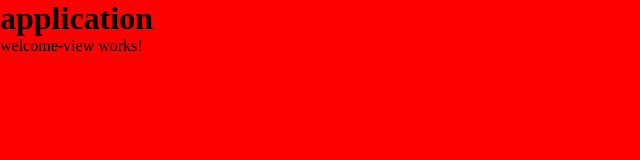
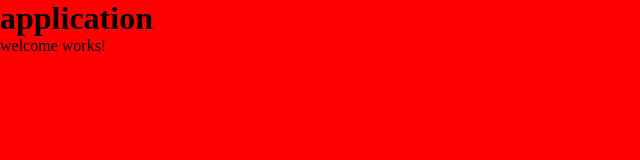
Before and after one commit to loredami/app, an Angular app: page / in a window 1280 px wide. Shown: the top 160 px of the page, without its empty margins (0-640 px from the left). Built offline with nearby package versions, Linux system fonts and the light colour scheme.

Commit message:
refactor(welcome): move view component in containers folder

```diff
--- /dev/null
+++ b/src/app/welcome/containers/index.ts
@@ -0,0 +1,5 @@
+import { WelcomeComponent } from './welcome/welcome.component'
+
+export const containers: any[] = [WelcomeComponent];
+
+export * from './welcome/welcome.component';
--- /dev/null
+++ b/src/app/welcome/containers/welcome/welcome.component.html
@@ -0,0 +1,3 @@
+<p>
+  welcome works!
+</p>
--- /dev/null
+++ b/src/app/welcome/containers/welcome/welcome.component.ts
@@ -0,0 +1,15 @@
+import { Component, OnInit } from '@angular/core';
+
+@Component({
+  selector: 'app-welcome',
+  templateUrl: './welcome.component.html',
+  styleUrls: ['./welcome.component.scss']
+})
+export class WelcomeComponent implements OnInit {
+
+  constructor() { }
+
+  ngOnInit() {
+  }
+
+}
--- a/src/app/welcome/welcome-routing.module.ts
+++ b/src/app/welcome/welcome-routing.module.ts
@@ -1,9 +1,9 @@
 import { NgModule } from '@angular/core';
 import { Routes, RouterModule } from '@angular/router';
-import { WelcomeViewComponent } from './welcome-view/welcome-view.component';
+import { WelcomeComponent } from './containers';
 
 const routes: Routes = [
-  {path: '', component: WelcomeViewComponent}
+  {path: '', component: WelcomeComponent}
 ];
 
 @NgModule({
--- a/src/app/welcome/welcome-view/welcome-view.component.html
+++ /dev/null
@@ -1,3 +0,0 @@
-<p>
-  welcome-view works!
-</p>
--- a/src/app/welcome/welcome-view/welcome-view.component.ts
+++ /dev/null
@@ -1,15 +0,0 @@
-import { Component, OnInit } from '@angular/core';
-
-@Component({
-  selector: 'app-welcome-view',
-  templateUrl: './welcome-view.component.html',
-  styleUrls: ['./welcome-view.component.scss']
-})
-export class WelcomeViewComponent implements OnInit {
-
-  constructor() { }
-
-  ngOnInit() {
-  }
-
-}
--- a/src/app/welcome/welcome.module.ts
+++ b/src/app/welcome/welcome.module.ts
@@ -1,16 +1,14 @@
 import { NgModule } from '@angular/core';
 import { CommonModule } from '@angular/common';
 import { WelcomeRoutingModule } from './welcome-routing.module';
-import { WelcomeViewComponent } from './welcome-view/welcome-view.component';
+import { containers } from './containers';
 
 @NgModule({
   imports: [
     WelcomeRoutingModule,
     CommonModule
   ],
-  declarations: [
-    WelcomeViewComponent
-  ]
+  declarations: [...containers]
 })
 export class WelcomeModule {
 }
```
Also changed, not shown: src/app/welcome/containers/welcome/welcome.component.scss (added), 1 other file (tests, documents, lock files or other folders).
